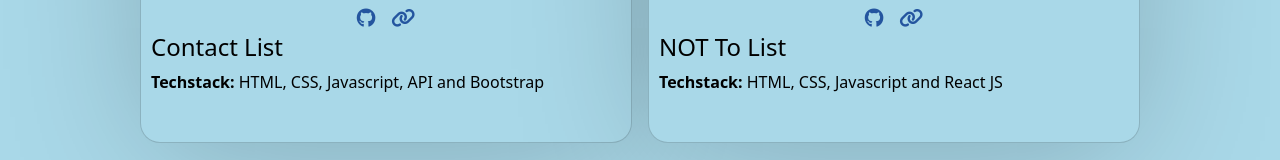
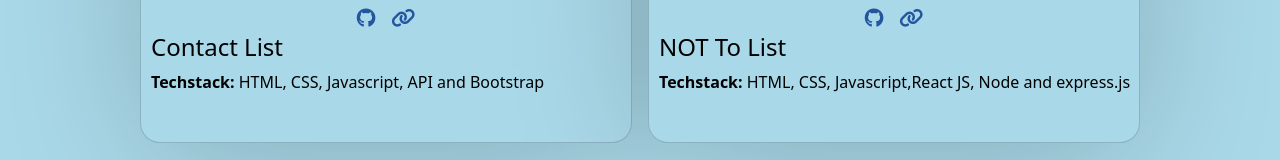
Before and after one commit to yadin-nou/react-portfolio, a React (Vite) app: page /projects in a window 1280 px wide. Shown: the part 1506-1666 px from the top of the page. Built offline with nearby package versions, Linux system fonts and the light colour scheme; a web font is replaced by a local one.

Commit message:
updated project link

```diff
--- a/src/components/Projects.jsx
+++ b/src/components/Projects.jsx
@@ -33,9 +33,9 @@ export const Projects = () => {
     {
       imgPath: notTodo,
       gitLink: "https://github.com/yadin-nou/not-to-list",
-      proLink: "https://react-not-todo-list-nine.vercel.app/",
+      proLink: "https://full-stack-development-mern-r34r.onrender.com/",
       title: "NOT To List",
-      description: "HTML, CSS, Javascript and React JS",
+      description: "HTML, CSS, Javascript,React JS, Node and express.js",
     },
   ];
   return (
```
